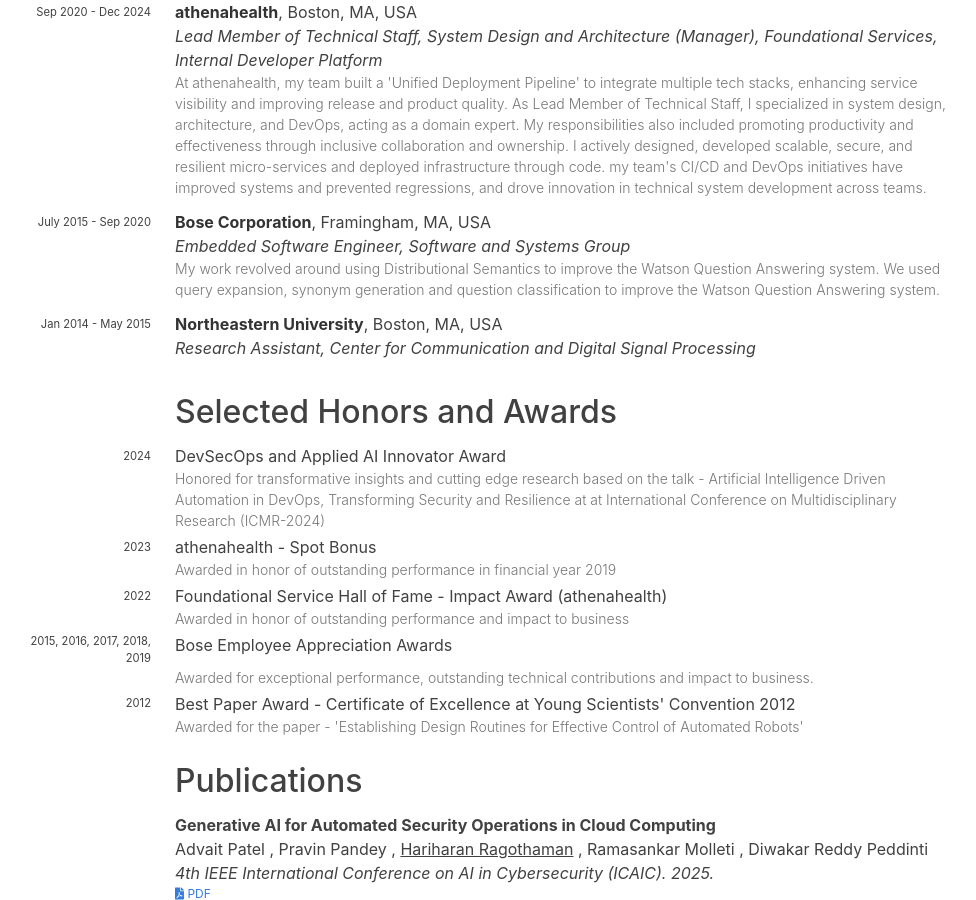
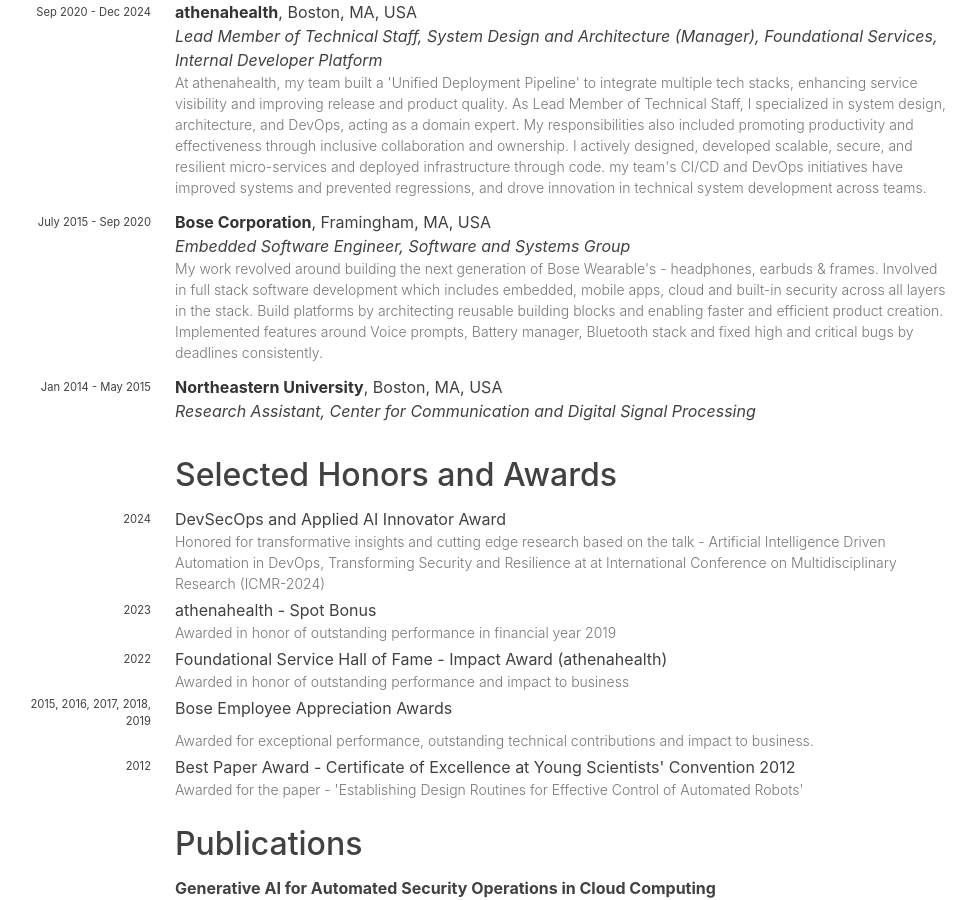
Before and after one commit to hariharanragothaman/hariharanragothaman.github.io, a Jekyll site: the page built from cv.md, in a window 1280 px wide and 900 px high, scrolled down 836 px. Shown: the whole window, without its empty margins (157-1133 px from the left). Built offline with Jekyll 4.4.1, drawn with Linux system fonts in a browser that asks for light colours; nearby versions of some CDN libraries; some web fonts are replaced.

Commit message:
Polishes and Updates

```diff
--- a/_data/experiences.yaml
+++ b/_data/experiences.yaml
@@ -28,7 +28,7 @@
   position: "Embedded Software Engineer"
   group: "Software and Systems Group"
   year: July 2015 - Sep 2020
-  description: "My work revolved around using Distributional Semantics to improve the Watson Question Answering system. We used query expansion, synonym generation and question classification to improve the Watson Question Answering system."
+  description: "My work revolved around building the next generation of Bose Wearable's - headphones, earbuds & frames. Involved in full stack software development which includes embedded, mobile apps, cloud and built-in security across all layers in the stack. Build platforms by architecting reusable building blocks and enabling faster and efficient product creation. Implemented features around Voice prompts, Battery manager, Bluetooth stack and fixed high and critical bugs by deadlines consistently."
   type: industry
 
 - institution: "Northeastern University"
```
